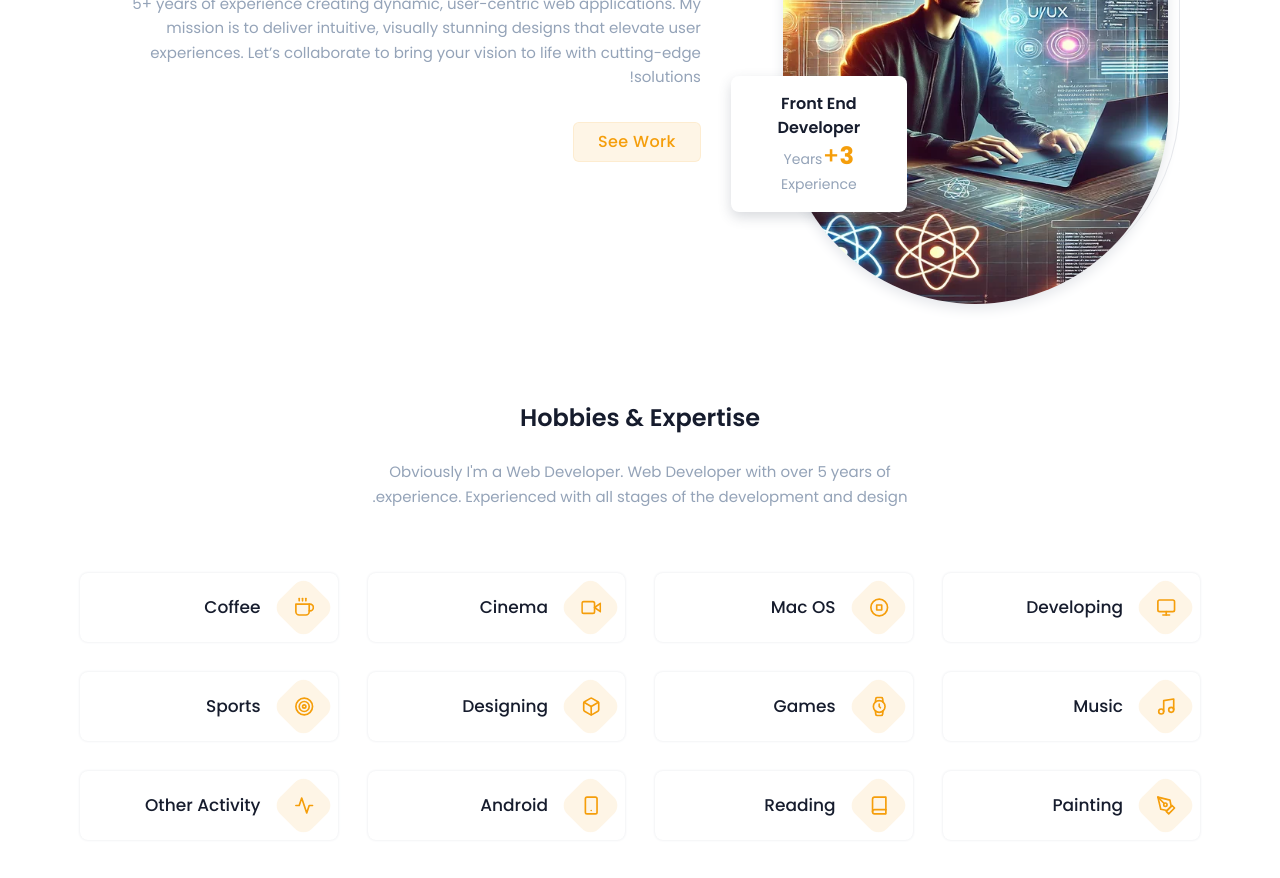
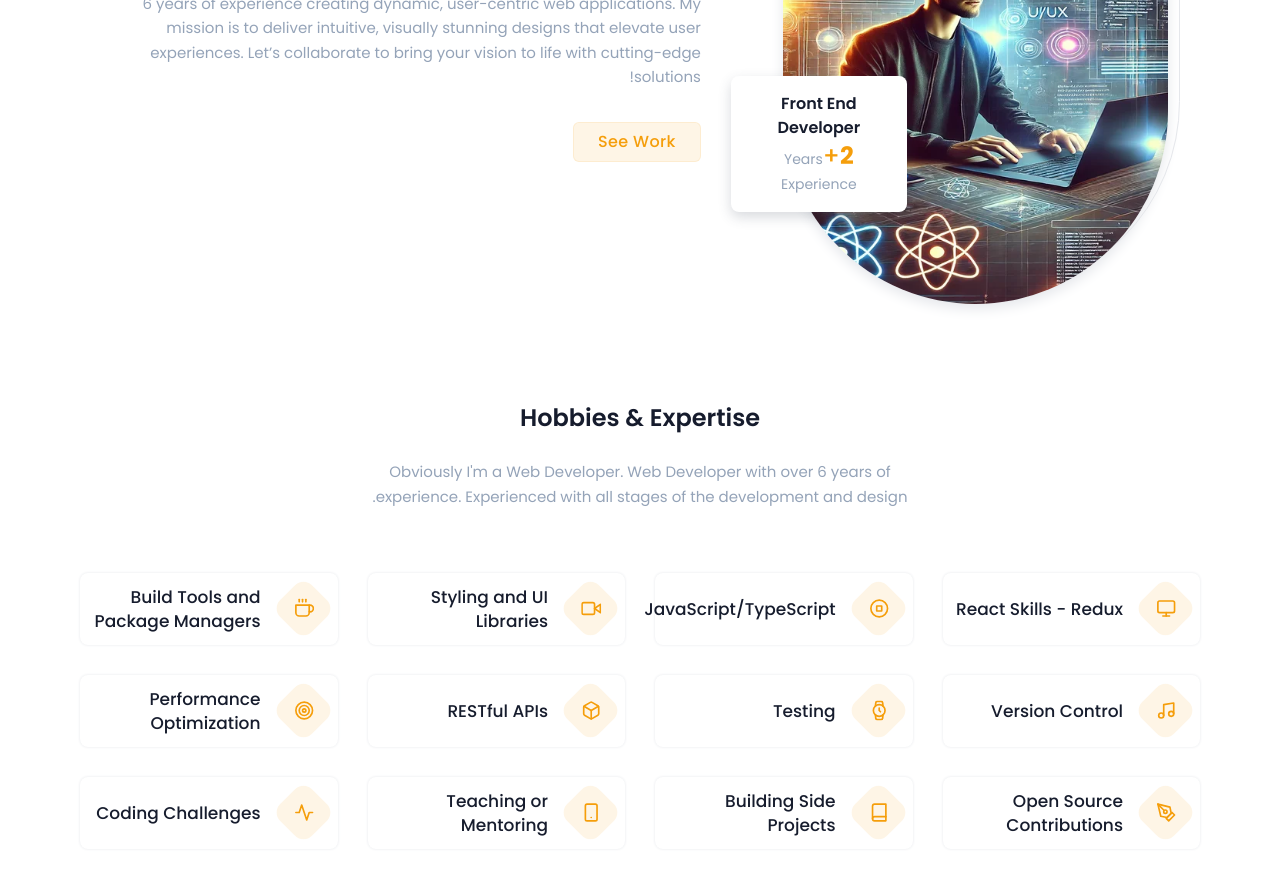
Before and after one commit to harinath0608/UI_Portfolio, a React (Create React App) app: page /index-rtl in a window 1280 px wide. Shown: the part 1060-1938 px from the top of the page. Built offline with nearby package versions, Linux system fonts and the light colour scheme.

Commit message:
added expertise

```diff
--- a/src/Data/data.js
+++ b/src/Data/data.js
@@ -1,51 +1,51 @@
 import * as Icon from 'react-feather';
 export const expertiseData = [
     {
-        title:'Developing',
+        title:'React Skills - Redux',
         Icon: Icon.Monitor
     },
     {
-        title:'Mac OS',
+        title:'JavaScript/TypeScript',
         Icon: Icon.StopCircle
     },
     {
-        title:'Cinema',
+        title:'Styling and UI Libraries',
         Icon: Icon.Video
     },
     {
-        title:'Coffee',
+        title:'Build Tools and Package Managers',
         Icon: Icon.Coffee
     },
     {
-        title:'Music',
+        title:'Version Control',
         Icon: Icon.Music
     },
     {
-        title:'Games',
+        title:'Testing',
         Icon: Icon.Watch
     },
     {
-        title:'Designing',
+        title:'RESTful APIs',
         Icon: Icon.Box
     },
     {
-        title:'Sports',
+        title:'Performance Optimization',
         Icon: Icon.Target
     },
     {
-        title:'Painting',
+        title:'Open Source Contributions',
         Icon: Icon.PenTool
     },
     {
-        title:'Reading',
+        title:'Building Side Projects',
         Icon: Icon.Book
     },
     {
-        title:'Android',
+        title:'Teaching or Mentoring',
         Icon: Icon.Smartphone
     },
     {
-        title:'Other Activity',
+        title:'Coding Challenges',
         Icon: Icon.Activity
     },
 ]
--- a/src/components/AboutUs.js
+++ b/src/components/AboutUs.js
@@ -19,7 +19,7 @@ export default function AboutUs(){
                                 <span className="text-2xl font-medium text-amber-500 mb-0"><span className="counter-value font-bold" data-target="7"><CountUp
                                             start={0}
                                             className="counter-value"
-                                            end={3}
+                                            end={2}
                                             duration={2.75} /></span>+</span>
                                 <span className="text-sm text-slate-400">Years <br/> Experience</span>
                             </div>
@@ -30,7 +30,7 @@ export default function AboutUs(){
                         <div className="lg:ms-5">
                             <h3 className="mb-6 md:text-2xl text-xl md:leading-normal leading-normal font-semibold">I'm a Passionate Front End Developer </h3>
 
-                            <p className="text-slate-400 max-w-xl text-[15px]">I’m a passionate Web Developer specializing in UI and React framework, with 5+ years of experience creating dynamic, user-centric web applications. My mission is to deliver intuitive, visually stunning designs that elevate user experiences. Let’s collaborate to bring your vision to life with cutting-edge solutions!</p>
+                            <p className="text-slate-400 max-w-xl text-[15px]">I’m a passionate Web Developer specializing in UI and React framework, with 6 years of experience creating dynamic, user-centric web applications. My mission is to deliver intuitive, visually stunning designs that elevate user experiences. Let’s collaborate to bring your vision to life with cutting-edge solutions!</p>
 
 
                             <div className="mt-6">
@@ -45,7 +45,7 @@ export default function AboutUs(){
                 <div className="grid grid-cols-1 pb-8 text-center">
                     <h3 className="mb-6 md:text-2xl text-xl md:leading-normal leading-normal font-semibold">Hobbies & Expertise</h3>
 
-                    <p className="text-slate-400 max-w-xl mx-auto text-[15px]">Obviously I'm a Web Developer. Web Developer with over 5 years of experience. Experienced with all stages of the development and design.</p>
+                    <p className="text-slate-400 max-w-xl mx-auto text-[15px]">Obviously I'm a Web Developer. Web Developer with over 6 years of experience. Experienced with all stages of the development and design.</p>
                 </div>
 
                 <div className="grid lg:grid-cols-4 md:grid-cols-3 sm:grid-cols-2 grid-cols-1 mt-8 gap-[30px]">
```
